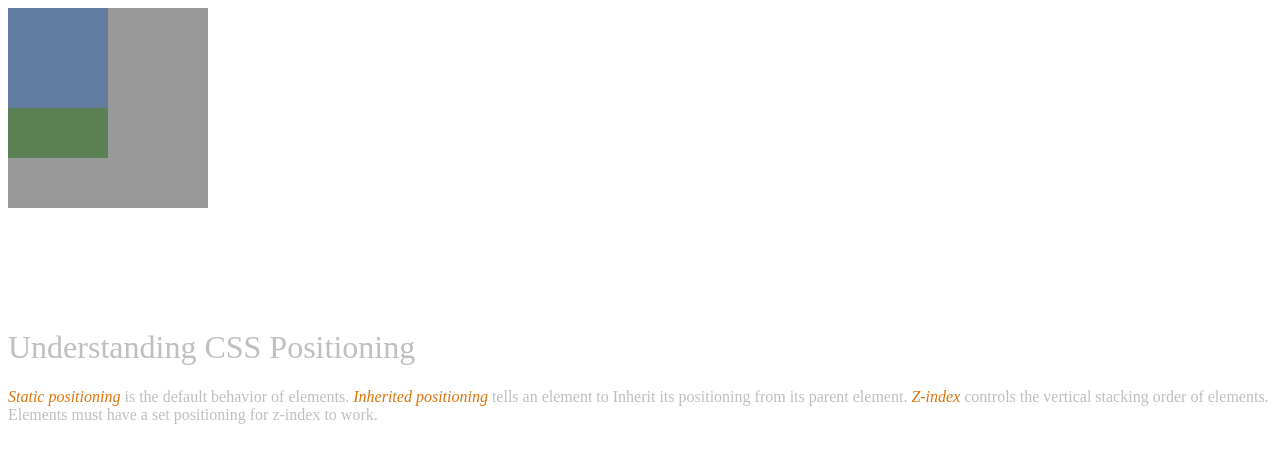
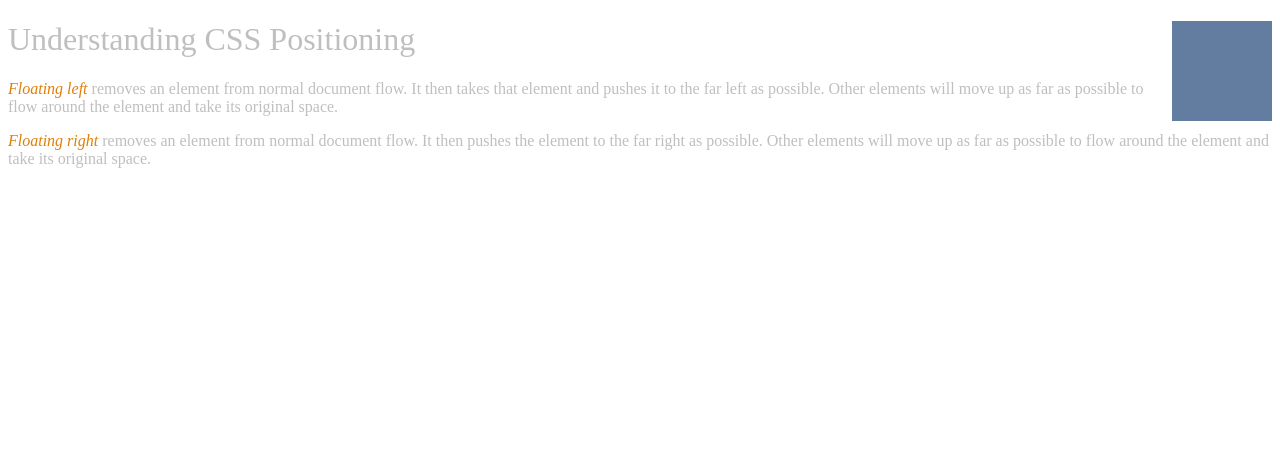
Before and after one commit to SimNinwo/CSS-Postioning, a plain HTML site: page index.html in a window 1280 px wide. Shown: the top 462 px of the page. Drawn offline with Linux system fonts and the light colour scheme.

Commit message:
CSS Floating elements positioning

```diff
--- a/index.html
+++ b/index.html
@@ -9,13 +9,14 @@
 
 <body>
     <div class="container">
-        <div class="box blueBox"></div>
+        <div class="box boxBlue"></div>
     </div>
-    <div class="box greenBox"></div>
 
     <h1>Understanding CSS Positioning</h1>
-    <p><em>Static positioning</em> is the default behavior of elements. <em>Inherited positioning</em> tells an element to Inherit its positioning from its parent element. <em>Z-index</em> controls the vertical stacking order of elements. Elements must have
-        a set positioning for z-index to work.</p>
+
+    <p><em>Floating left</em> removes an element from normal document flow. It then takes that element and pushes it to the far left as possible. Other elements will move up as far as possible to flow around the element and take its original space.</p>
+
+    <p><em>Floating right</em> removes an element from normal document flow. It then pushes the element to the far right as possible. Other elements will move up as far as possible to flow around the element and take its original space.</p>
 </body>
 
 </html>
--- a/styles/main.css
+++ b/styles/main.css
@@ -9,7 +9,7 @@
     }
 
     em {
-        color: #dd740b;
+        color: #e07f07;
     }
 
     .box {
@@ -18,23 +18,7 @@
         margin-bottom: 10px;
     }
 
-    .blueBox {
-        background-color: #627da0;
-        position: relative;
-        z-index: 2;
+    .boxBlue {
+        background: #627da0;
+        float: right;
     }
-
-    .greenBox {
-        background-color: #5b8054;
-        position: relative;
-        top: -150px;
-        /* controls the stacking order of elements*/
-        z-index: 1;
-    }
-
-    .container {
-        background-color: rgba(0, 0, 0, 0.4);
-        width: 200px;
-        height: 200px;
-        position: relative;
-    }
```
